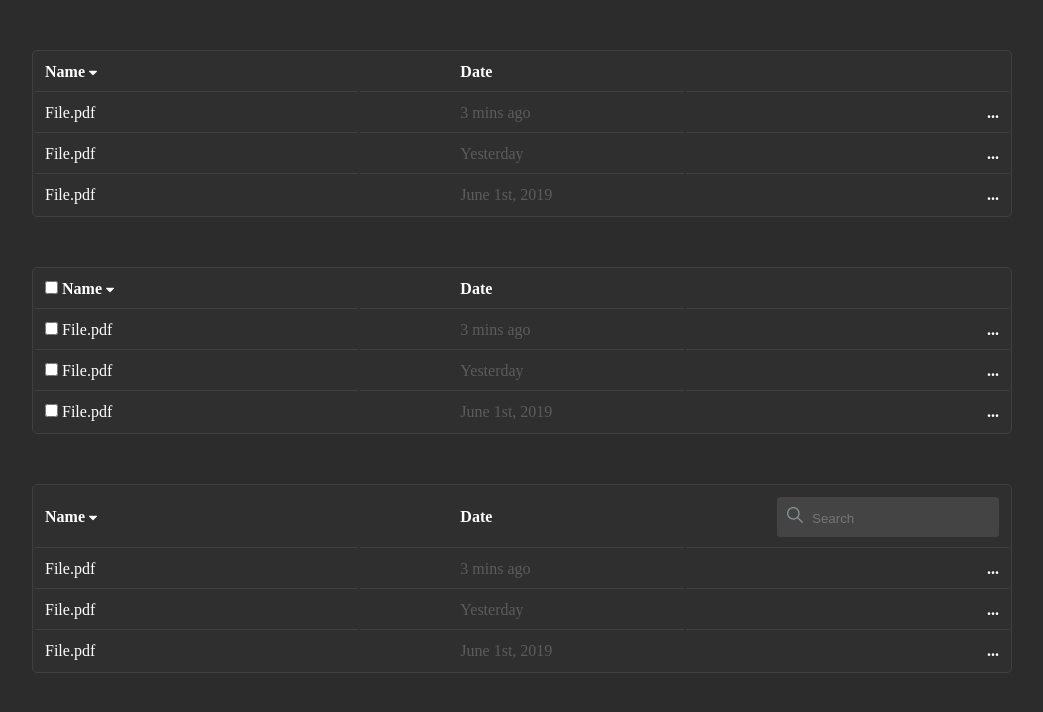
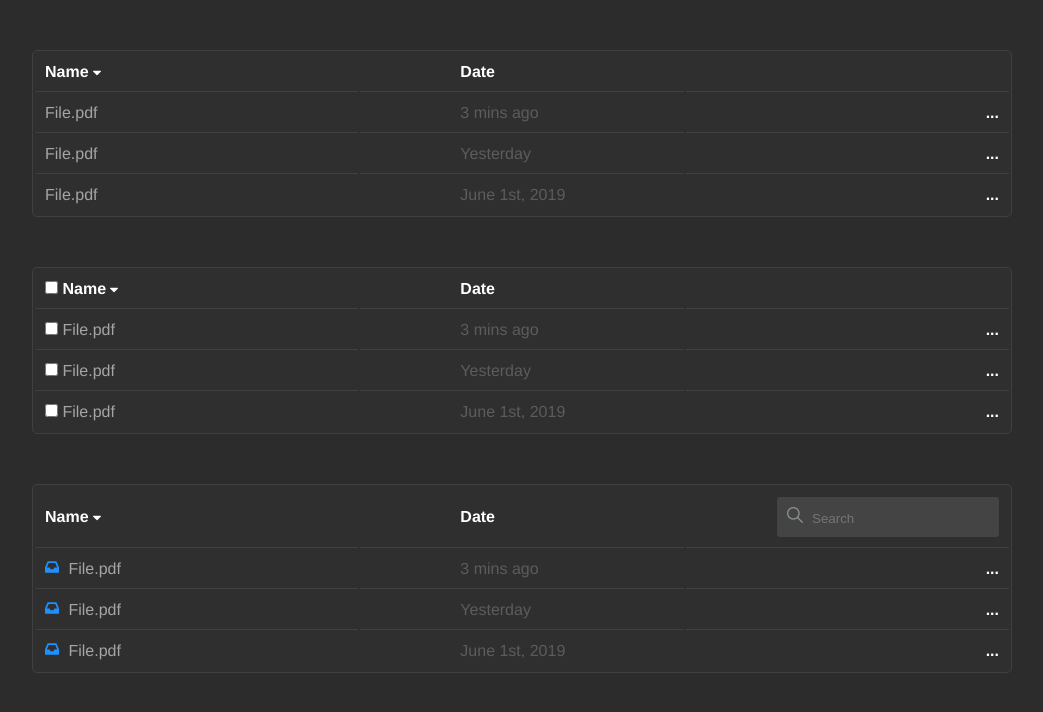
Before and after one commit to AntonChetveryk/blackhawk, a plain HTML site: page hw3/index.html in a window 1280 px wide. Shown: the whole page, without its empty margins (118-1161 px from the left). Drawn offline with Linux system fonts and the light colour scheme.

Commit message:
add fs and icons

```diff
--- a/hw3/index.html
+++ b/hw3/index.html
@@ -92,17 +92,23 @@
           </td>
         </tr>
         <tr>
-          <td>File.pdf</td>
+          <td>
+            <img src="img/inbox.svg" alt="inbox" class="inbox" /> File.pdf
+          </td>
           <td class="grey">3 mins ago</td>
           <td>...</td>
         </tr>
         <tr>
-          <td>File.pdf</td>
+          <td>
+            <img src="img/inbox.svg" alt="inbox" class="inbox" /> File.pdf
+          </td>
           <td class="grey">Yesterday</td>
           <td>...</td>
         </tr>
         <tr>
-          <td>File.pdf</td>
+          <td>
+            <img src="img/inbox.svg" alt="inbox" class="inbox" /> File.pdf
+          </td>
           <td class="grey">June 1st, 2019</td>
           <td>...</td>
         </tr>
--- a/hw3/style.css
+++ b/hw3/style.css
@@ -7,6 +7,7 @@
 body {
   background: #2c2c2c;
   color: white;
+  font-family: Helvetica, sans-serif;
 }
 
 .container {
@@ -38,6 +39,10 @@ td:nth-child(2) {
 
 tr:not(:last-child) td {
   border-bottom: 1px solid #404040;
+}
+
+tr:not(:first-child) td:first-child {
+  color: #a5a5a5;
 }
 
 .search-container {
@@ -73,3 +78,8 @@ tr:not(:last-child) td {
 .triangle {
   width: 8px;
 }
+
+.inbox {
+  width: 14px;
+  margin-right: 5px;
+}
```
Also changed, not shown: hw3/img/inbox.svg (added).
